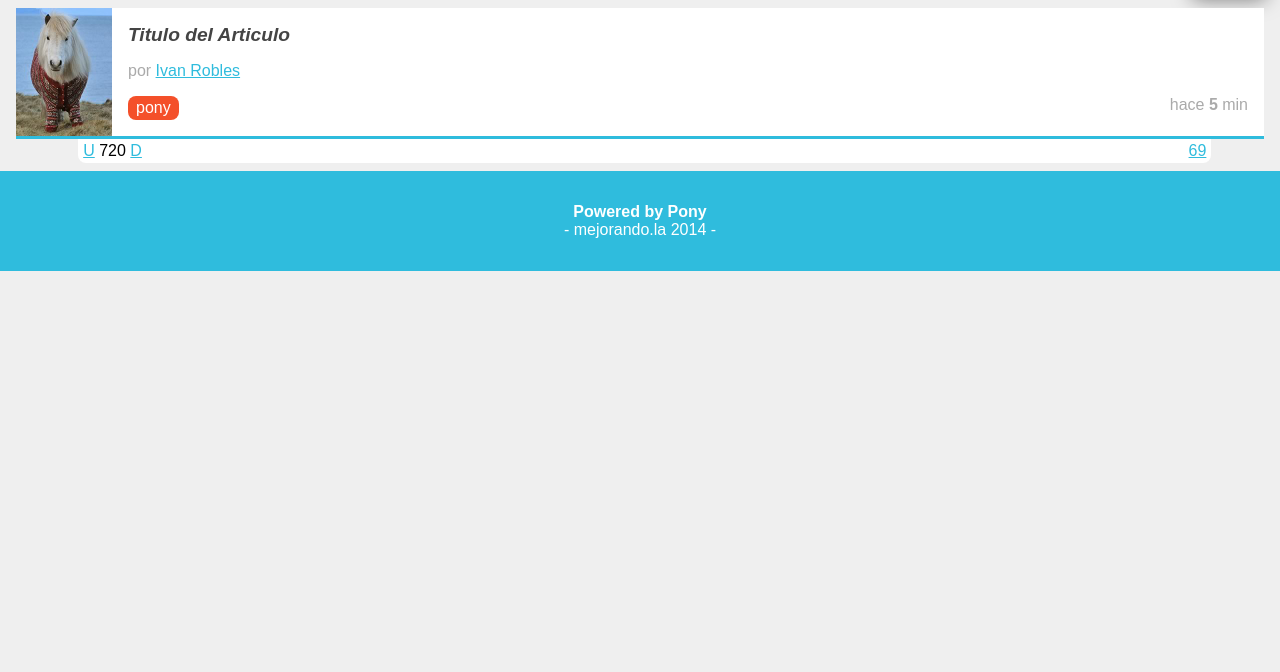
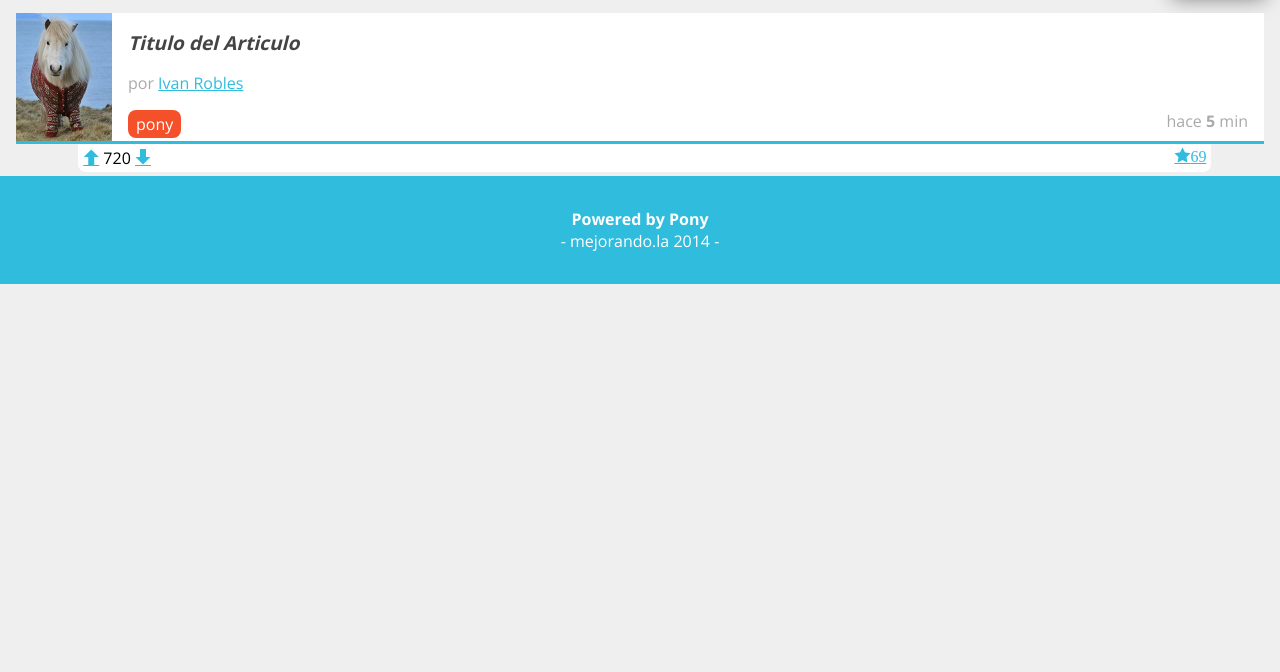
Before and after one commit to Sharmaz/Puls2014, a plain HTML site: page index.html in a window 1280 px wide. Shown: the part 128-800 px from the top of the page. Drawn offline with nearby package versions, Linux system fonts and the light colour scheme.

Commit message:
Agregadas WebFonts e IconFonts

```diff
--- a/index.html
+++ b/index.html
@@ -4,8 +4,10 @@
 	<meta charset="UTF-8">
 	<meta name="description" content="Proyecto Curso de Diseño Web Online">
 	<title>Puls2014: Comunidad de personas atractivas y sexy</title>
+	<link href='http://fonts.googleapis.com/css?family=Open+Sans:400,700' rel='stylesheet' type='text/css'>
 	<link rel="stylesheet" href="normalizer.css">
 	<link rel="stylesheet" href="style.css">
+
 
 </head>
 <body>
@@ -27,7 +29,7 @@
 			<li><a href="#">JavaScript</a></li>
 			<li><a href="#">CSS3</a></li>
 			<li><a href="#">Django</a></li>
-			<li class="publicar_nav"><a href="#">Publicar</a></li>
+			<li class="publicar_nav"><a href="#" class="icon-pluma">Publicar</a></li>
 		</ul>
 	</nav>
 	<section class="contenido">
@@ -44,10 +46,11 @@
 
 			</div>
 			<div class="votacion">
-				<a href="" class="up">U</a>
+				<a href="" class="up icon-f-arriba"></a>
 				720
-				<a href="" class="down">D</a>
-				<a href="#" class="comentarios_item">69</a>
+				<a href="" class="down icon-f-abajo"></a>
+				<a href="#" class="guardar_item"></a>
+				<a href="#" class="comentarios_item icon-estrella">69</a>
 			</div>
 		</article>
 	</section>
--- a/style.css
+++ b/style.css
@@ -1,6 +1,32 @@
+@font-face {
+	font-family: 'icomoon';
+	src:url('fonts/icomoon.eot?je9aqr');
+	src:url('fonts/icomoon.eot?#iefixje9aqr') format('embedded-opentype'),
+		url('fonts/icomoon.ttf?je9aqr') format('truetype'),
+		url('fonts/icomoon.woff?je9aqr') format('woff'),
+		url('fonts/icomoon.svg?je9aqr#icomoon') format('svg');
+	font-weight: normal;
+	font-style: normal;
+}
+
+[class^="icon-"], [class*=" icon-"] {
+	font-family: 'icomoon';
+	speak: none;
+	font-style: normal;
+	font-weight: normal;
+	font-variant: normal;
+	text-transform: none;
+	line-height: 1;
+
+	/* Better Font Rendering =========== */
+	-webkit-font-smoothing: antialiased;
+	-moz-osx-font-smoothing: grayscale;
+}
+
+
 body {
 	background: #EFEFEF;
-	font-family: Arial;
+	font-family: 'Open Sans', sans-serif;
 	font-size: 16px;
 }
 a {
@@ -75,6 +101,11 @@ nav ul .publicar_nav a {
 	box-shadow: rgba(0,0,0,0.5) 2px 2px 20px;
 }
 
+.icon-pluma:before {
+	content: "\e908";
+	padding-right: 0.4rem;
+}
+
 .contenido {
 	margin: 1rem;
 }
@@ -146,6 +177,18 @@ nav ul .publicar_nav a {
 	float: right;
 }
 
+.icon-f-arriba:before {
+	content: "\ea32";
+}
+
+.icon-f-abajo:before {
+	content: "\ea36";
+}
+
+.icon-estrella:before {
+	content: "\e9d9";
+}
+
 footer {
 	background: #2FBCDD;
 	color: white;
```
Also changed, not shown: fonts/icomoon.ttf (added), fonts/icomoon.woff (added), 2 other files.
